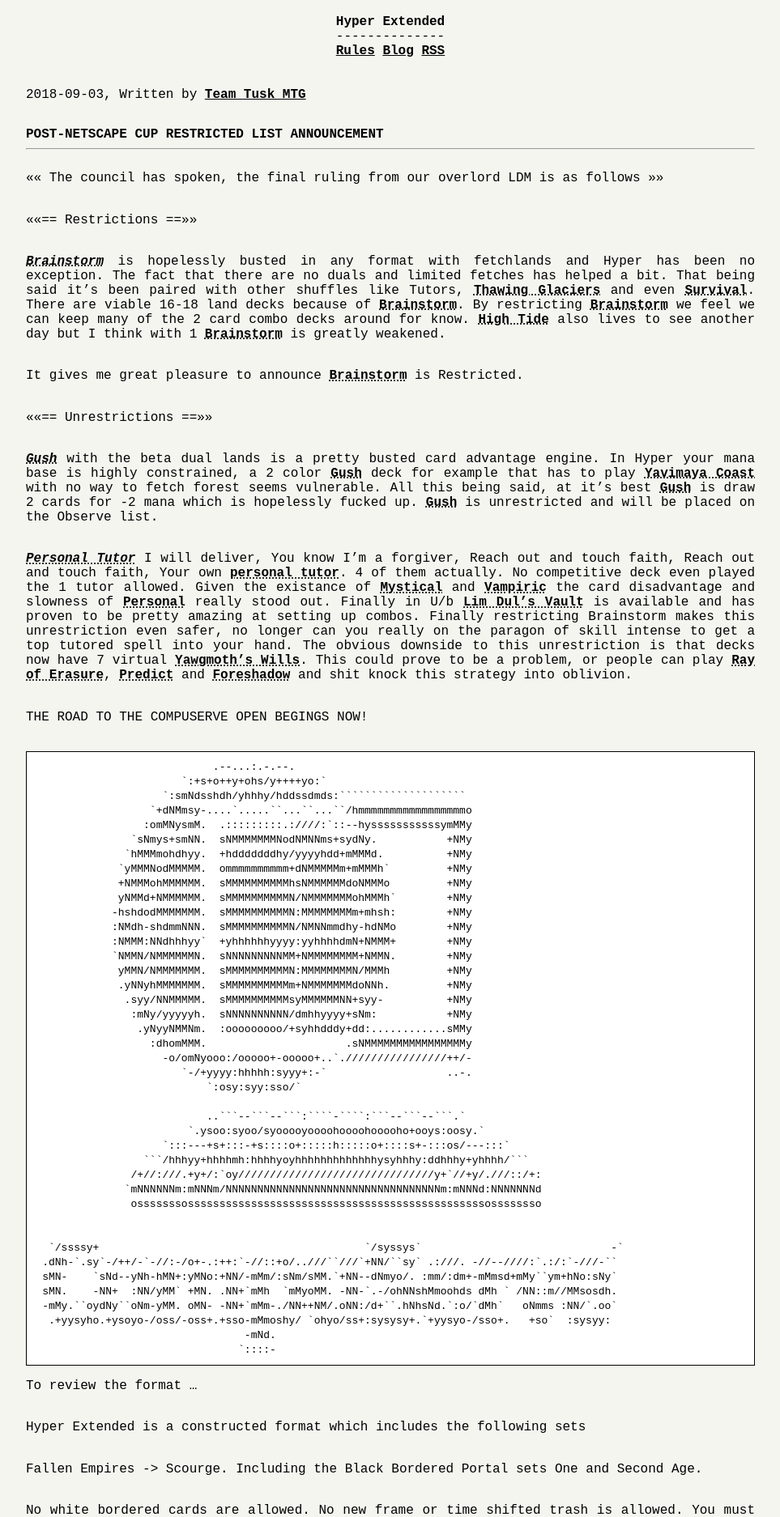
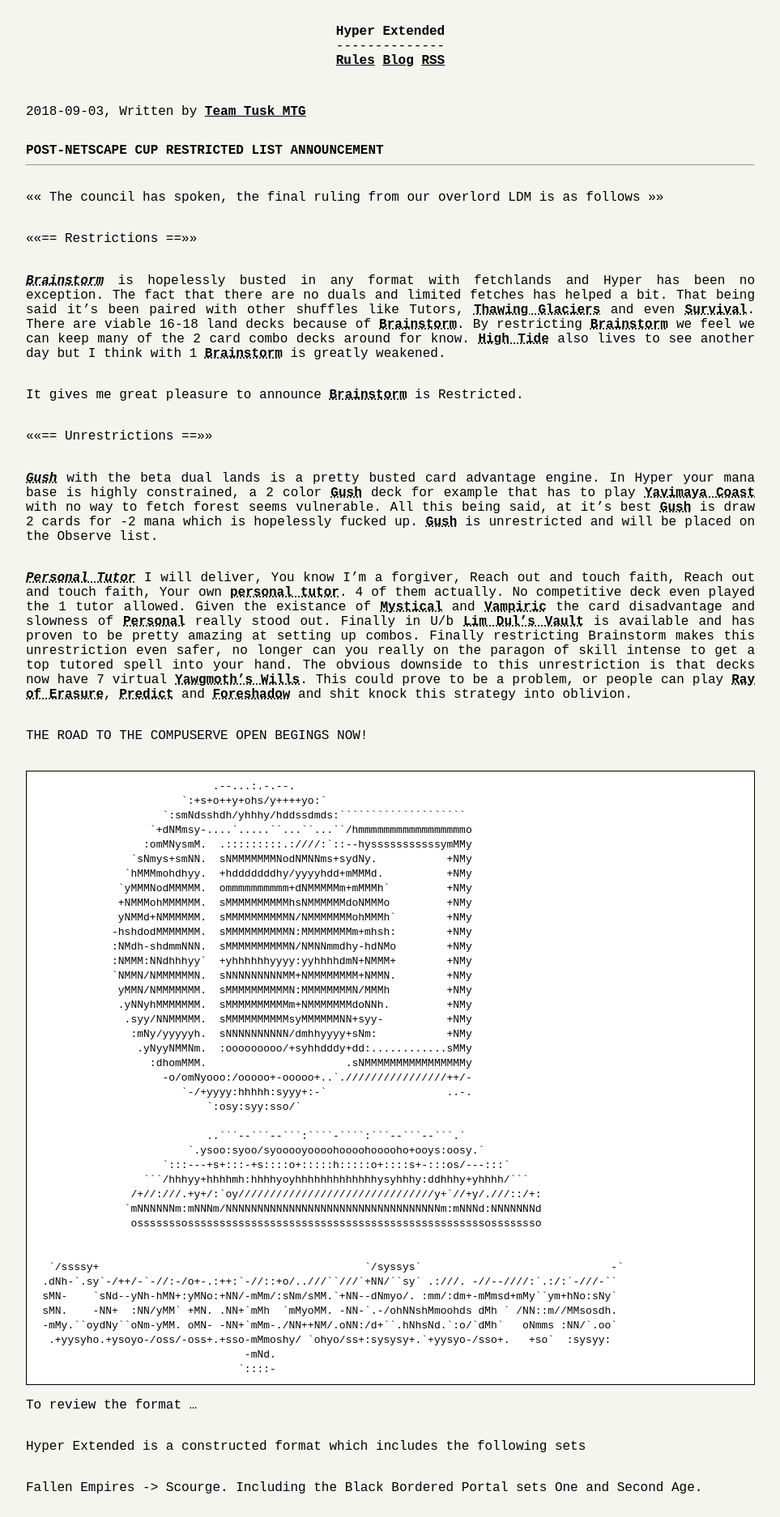
Before and after one commit to hypermtg/hextended.com, a Jekyll site: the page built from _posts/2018-09-03-post-netscape-cup-restricted-list.md, in a window 1280 px wide. Shown: the top 1874 px of the page at 81% size, without its empty margins (158-1121 px from the left). Built offline with Jekyll 4.4.1, drawn with Linux system fonts in a browser that asks for light colours; some of the changed text lies outside the part shown.

Commit message:
misc: padding changes

```diff
--- a/_layouts/page.html
+++ b/_layouts/page.html
@@ -6,7 +6,6 @@
 </head>
 
 <body>
-    <br/>
     <header>
         <div>
             <a href="/" style="text-decoration: none;">Hyper Extended</a>
@@ -19,9 +18,6 @@
         </div>
     </header>
 
-    <br/>
-    <br/>
-
     <content>
         {{ content }}
     </content>
--- a/_layouts/post.html
+++ b/_layouts/post.html
@@ -5,13 +5,10 @@
 {% assign author = site.data.authors[page.author] %}
 
 <section id="intro">
-    <div class="credit">{{ page.date | date: '%Y-%m-%d'}}{% if author %}, Written by <a href="https://twitter.com/{{ author.twitter }}">{{ author.name }}</a>{% endif %}</div>
-    <br/>
+    <div class="credit">{{ page.date | date: '%Y-%m-%d' }}{% if author %}, Written by <a href="https://twitter.com/{{ author.twitter }}">{{ author.name }}</a>{% endif %}</div>
     <h2>{{ page.title }}</h2>
+    <hr/>
 </section>
-
-<hr/>
-<br/>
 
 <section id="content">
     {{ content }}
--- a/_posts/2018-09-03-post-netscape-cup-restricted-list.md
+++ b/_posts/2018-09-03-post-netscape-cup-restricted-list.md
@@ -115,7 +115,7 @@
 
 With a restricted list in place, it can be argued that *<a href="https://scryfall.com/card/ulg/45/tinker">Tinker</a>* has few targets that can be considered "broken." A powerful card for sure but possibly a candidate for unrestriction. A world without <a href="https://scryfall.com/card/ulg/129/memory-jar">Memory Jar</a> would almost certainly see <a href="https://scryfall.com/card/ulg/45/tinker">Tinker</a> unrestricted.
 
-*<a href="https://scryfall.com/card/vis/80/goblin-recruiter">Goblin Recruiter</a>* has proven to be fairly benign. If anything Lackey leads to far broken game starts than recruiter. It's synergy with <a href="https://scryfall.com/card/mmq/246/food-chain">Food Chain</a> was also over stated. Adding <a href="https://scryfall.com/card/mmq/246/food-chain">Food Chain</a> to an otherwise streamlined Goblin deck gives your opponent something to take with <a href="https://scryfall.com/card/usg/132/duress">Duress</a>, adds a second color and over all just waters the deck down.
+*<a href="https://scryfall.com/card/vis/80/goblin-recruiter">Goblin Recruiter</a>* has proven to be fairly benign. If anything <a href="https://scryfall.com/card/usg/190/goblin-lackey">Lackey</a> leads to far broken game starts than recruiter. It's synergy with <a href="https://scryfall.com/card/mmq/246/food-chain">Food Chain</a> was also over stated. Adding <a href="https://scryfall.com/card/mmq/246/food-chain">Food Chain</a> to an otherwise streamlined Goblin deck gives your opponent something to take with <a href="https://scryfall.com/card/usg/132/duress">Duress</a>, adds a second color and over all just waters the deck down.
 
 *<a href="https://scryfall.com/card/tmp/315/ancient-tomb">Ancient Tomb</a>* and *<a href="https://scryfall.com/card/ulg/126/grim-monolith">Grim Monolith</a>* these two are to some extent paired at the hip. The lack or emergant prison decks is concerning to a group who loves to inflict misery and suffering on opponents. The feeling at this point is that it may be safe to unrestrict one of these two but likely not both. <a href="https://scryfall.com/card/tmp/315/ancient-tomb">Ancient Tomb</a> would allow for mono color prison decks to emerge. <a href="https://scryfall.com/card/ulg/126/grim-monolith">Monolith</a> would likely Turbo Charge <a href="https://scryfall.com/card/uds/135/metalworker">Metalworker</a>.
 
--- a/assets/css/main.scss
+++ b/assets/css/main.scss
@@ -8,7 +8,7 @@
     background: #F5F5F0;
 
     padding: 0 2ch;
-    margin: 0 auto;
+    margin: 30px auto 90px;
     max-width: 900px;
 
     @media(max-width: 500px) {
@@ -48,6 +48,20 @@
     display: flex;
     align-items: center;
     flex-direction: column;
+
+    margin-bottom: 45px;
+}
+
+#intro {
+    .credit {
+        margin-bottom: 30px;
+    }
+
+    margin-bottom: 30px;
+}
+
+content {
+    margin-bottom: 30px;
 }
 
 .scryfall-hover {
--- a/blog.html
+++ b/blog.html
@@ -4,6 +4,6 @@
 
 <div style="margin-top: 1em;">
     {% for post in site.posts %}
-        <div><span style="margin-right: 2em;">{{ post.date }}</span><a href="{{ post.url }}">{{ post.title }}</a></div>
+        <div><span style="margin-right: 2em;">{{ post.date | date: '%Y-%m-%d' }}</span><a href="{{ post.url }}">{{ post.title }}</a></div>
     {% endfor %}
 </div>
```
